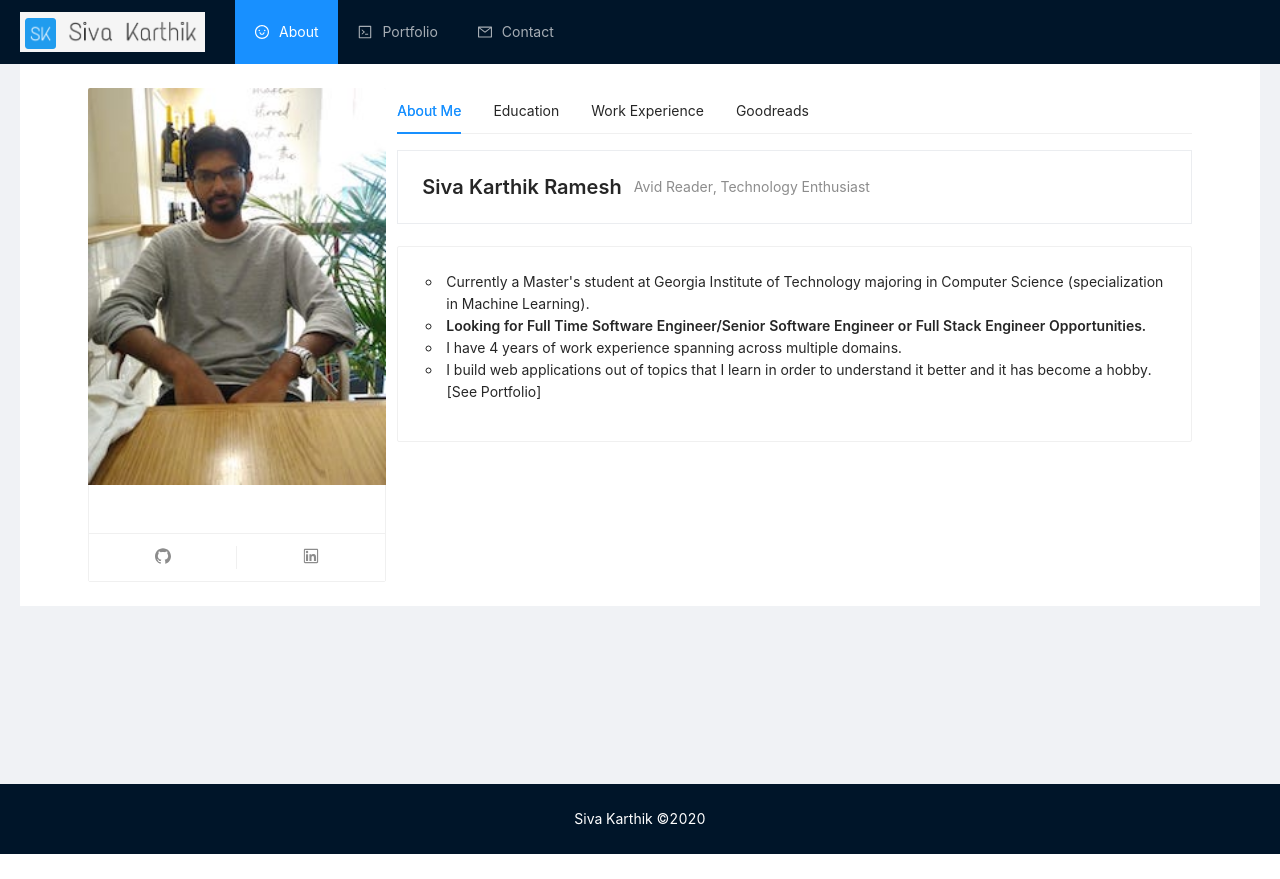
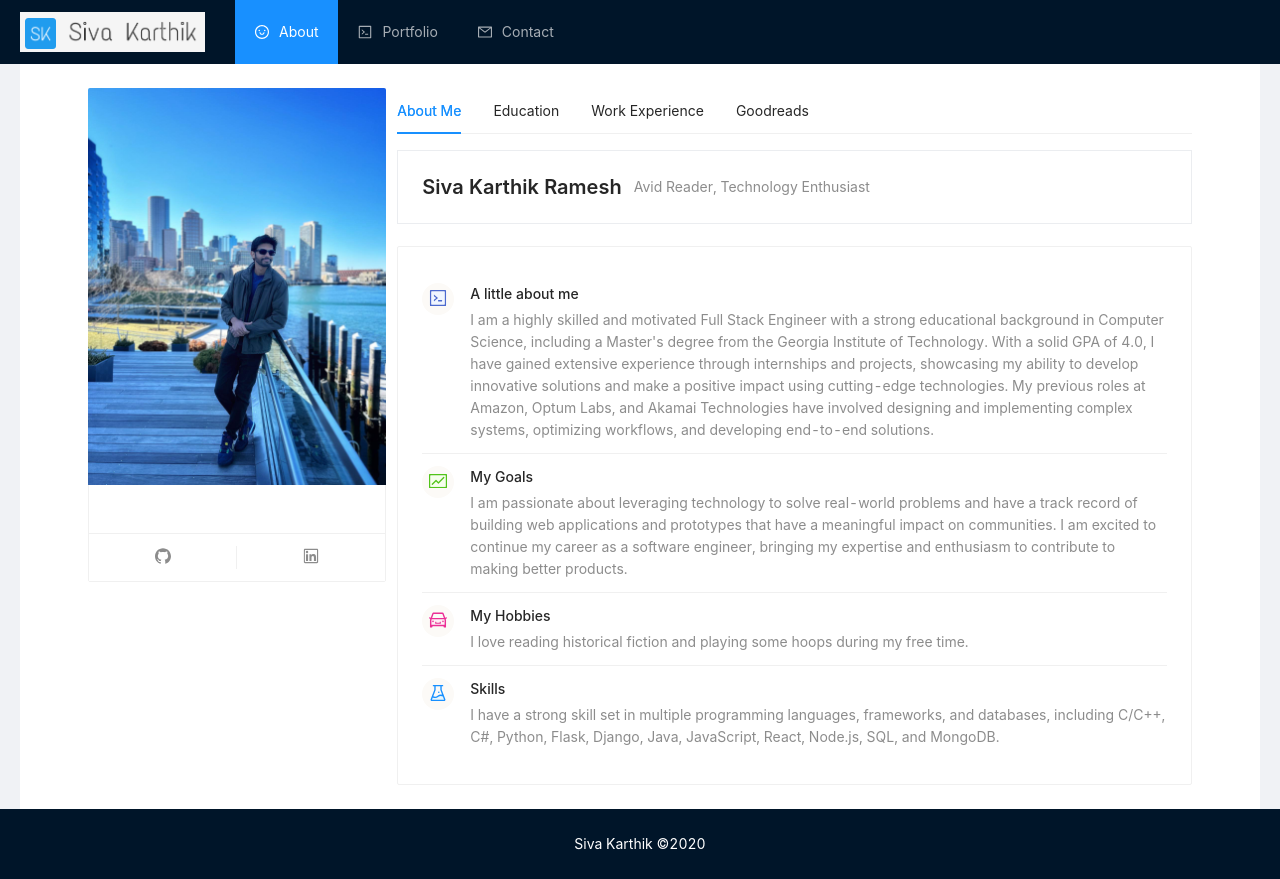
Before and after one commit to sivakarthik51/personal-website, a React (Create React App) app in the folder react-ui/: page / in a window 1280 px wide. Before the commit the page ends 854 px from the top, so only its background shows below. Built offline with nearby package versions, Linux system fonts and the light colour scheme.

Commit message:
Updating for latest changes

```diff
--- a/react-ui/src/About/About.js
+++ b/react-ui/src/About/About.js
@@ -1,6 +1,6 @@
 import React from 'react';
-import {Typography,Row,Col,Card,Tabs,PageHeader} from 'antd';
-import { GithubOutlined, LinkedinOutlined } from '@ant-design/icons';
+import {Row,Col,Card,Tabs,PageHeader, Avatar, List } from 'antd';
+import { GithubOutlined, LinkedinOutlined ,CodeTwoTone, CarTwoTone, ExperimentTwoTone, FundTwoTone} from '@ant-design/icons';
 
 
 
@@ -8,7 +8,30 @@ import EducationComponent from './Education';
 import WorkExperienceComponent from './WorkExperience';
 import GoodreadsComponent from './Goodreads';
 const { TabPane } = Tabs;
-const { Paragraph } = Typography;
+
+const data = [
+    {
+        title:'A little about me',
+        description: 'I am a highly skilled and motivated Full Stack Engineer with a strong educational background in Computer Science, including a Master\'s degree from the Georgia Institute of Technology. With a solid GPA of 4.0, I have gained extensive experience through internships and projects, showcasing my ability to develop innovative solutions and make a positive impact using cutting-edge technologies. My previous roles at Amazon, Optum Labs, and Akamai Technologies have involved designing and implementing complex systems, optimizing workflows, and developing end-to-end solutions.',
+        icon: <CodeTwoTone twoToneColor="#4C6ACF" />
+
+    },
+    {
+        title: 'My Goals',
+        description: 'I am passionate about leveraging technology to solve real-world problems and have a track record of building web applications and prototypes that have a meaningful impact on communities. I am excited to continue my career as a software engineer, bringing my expertise and enthusiasm to contribute to making better products.',
+        icon: <FundTwoTone twoToneColor="#52c41a" />
+    },
+    {
+        title: 'My Hobbies',
+        description: 'I love reading historical fiction and playing some hoops during my free time.',
+        icon: <CarTwoTone twoToneColor="#eb2f96" />
+    },
+    {
+        title: 'Skills',
+        description: 'I have a strong skill set in multiple programming languages, frameworks, and databases, including C/C++, C#, Python, Flask, Django, Java, JavaScript, React, Node.js, SQL, and MongoDB.',
+        icon: <ExperimentTwoTone />
+    }
+]
 
 export default class AboutComponent extends React.Component {
     render(){
@@ -45,14 +68,31 @@ export default class AboutComponent extends React.Component {
                     subTitle={<span className="sub-title">Avid Reader, Technology Enthusiast</span>}/>
                     <br />
                     <Card>
-                <Paragraph justify>
+                {/* <Paragraph justify>
                     <ul>
-                        <li>Currently a Master's student at Georgia Institute of Technology majoring in Computer Science (specialization in Machine Learning).</li>
+                         <li>Currently a Master's student at Georgia Institute of Technology majoring in Computer Science (specialization in Machine Learning).</li>
                         <li><strong>Looking for Full Time Software Engineer/Senior Software Engineer or Full Stack Engineer Opportunities.</strong></li>
+                        <li>  I am a highly skilled and motivated Full Stack Engineer with a strong educational background in Computer Science, including a Master's degree from the Georgia Institute of Technology. </li>
+                        <li>With a solid GPA of 4.0, I have gained extensive experience through internships and projects, showcasing my ability to develop innovative solutions and make a positive impact using cutting-edge technologies. </li>
+                        <li> My previous roles at Amazon, Optum Labs, and Akamai Technologies have involved designing and implementing complex systems, optimizing workflows, and developing end-to-end solutions.</li>
                         <li>I have 4 years of work experience spanning across multiple domains.</li>
                         <li>I build web applications out of topics that I learn in order to understand it better and it has become a hobby. [See Portfolio]</li>
                     </ul>
-                </Paragraph>
+                </Paragraph> */}
+                <List
+                    itemLayout="horizontal"
+                    dataSource={data}
+                    renderItem={(item, index) => (
+                    <List.Item>
+                        <List.Item.Meta
+                        avatar={<Avatar style={{ backgroundColor: '#FCFAF7'}} icon={item.icon} />}
+                        title={<a href="/">{item.title}</a>}
+                        description={item.description}
+                        />
+                    </List.Item>
+                    )}
+                />
+
                 </Card>
 
                 </TabPane>
```
Also changed, not shown: react-ui/src/sivakarthik.jpg, react-ui/src/sivakarthik_old.jpg (added).
